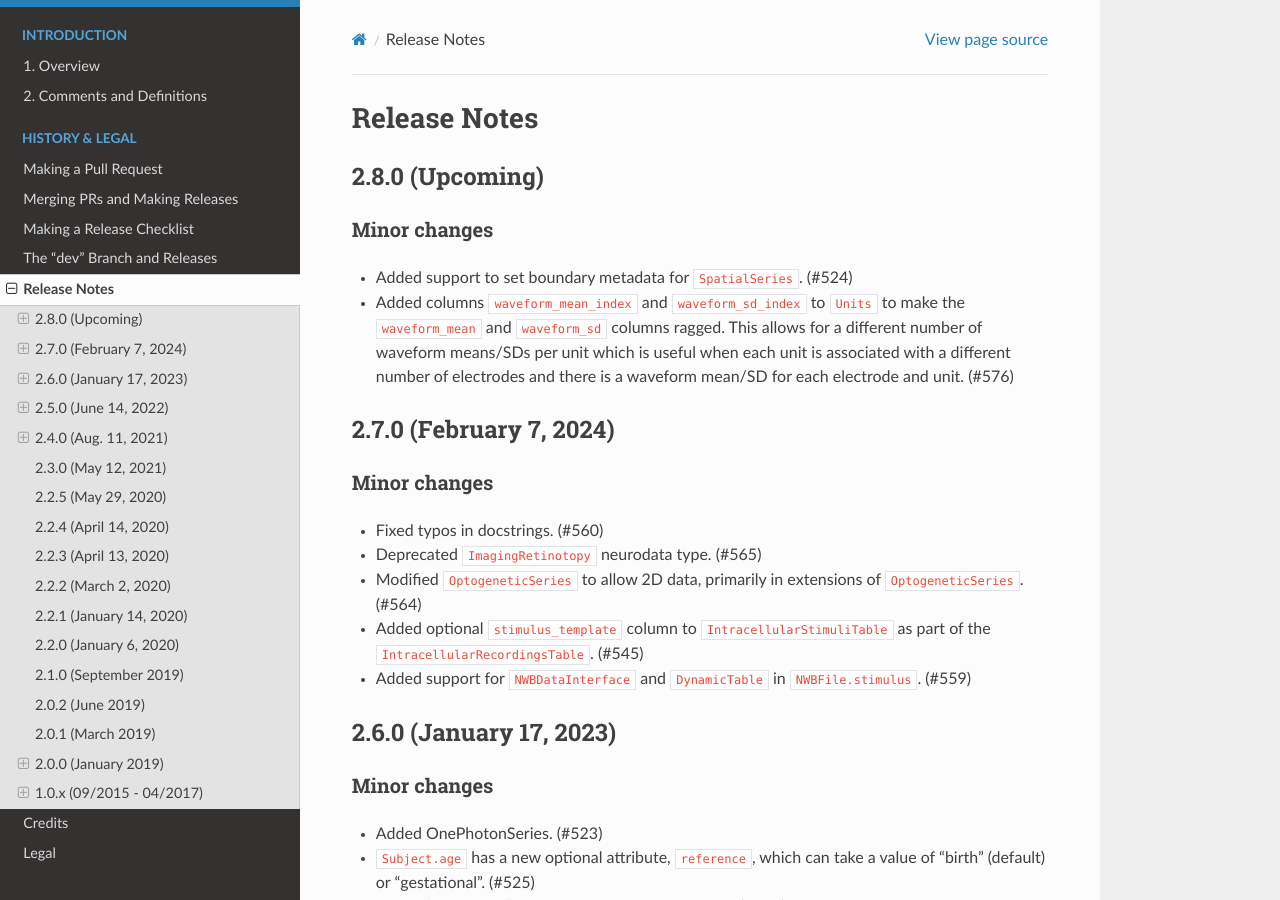
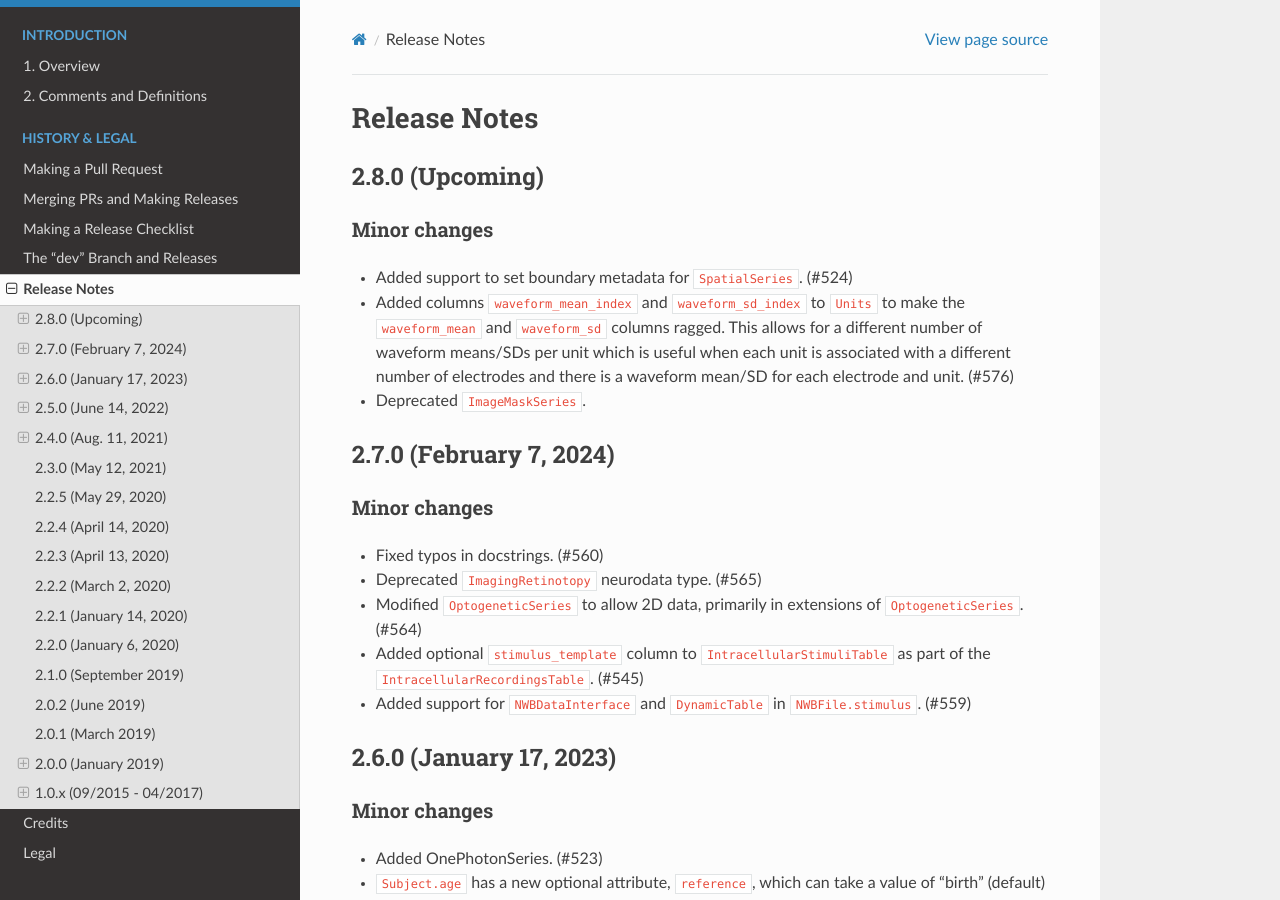
Before and after one commit to NeurodataWithoutBorders/nwb-schema, a Sphinx documentation site: the page built from docs/format/source/format_release_notes.rst, in a window 1280 px wide and 900 px high. Built offline with Sphinx 7.4.7 and the Read the Docs theme 2.0.0, drawn with Linux system fonts in a browser that asks for light colours.

Commit message:
Update format_release_notes.rst

```diff
--- a/docs/format/source/format_release_notes.rst
+++ b/docs/format/source/format_release_notes.rst
@@ -12,6 +12,7 @@ Minor changes
   ``waveform_sd`` columns ragged. This allows for a different number of waveform means/SDs per unit which is useful
   when each unit is associated with a different number of electrodes and there is a waveform mean/SD for each
   electrode and unit. (#576)
+- Deprecated ``ImageMaskSeries``.
 
 
 2.7.0 (February 7, 2024)
```
